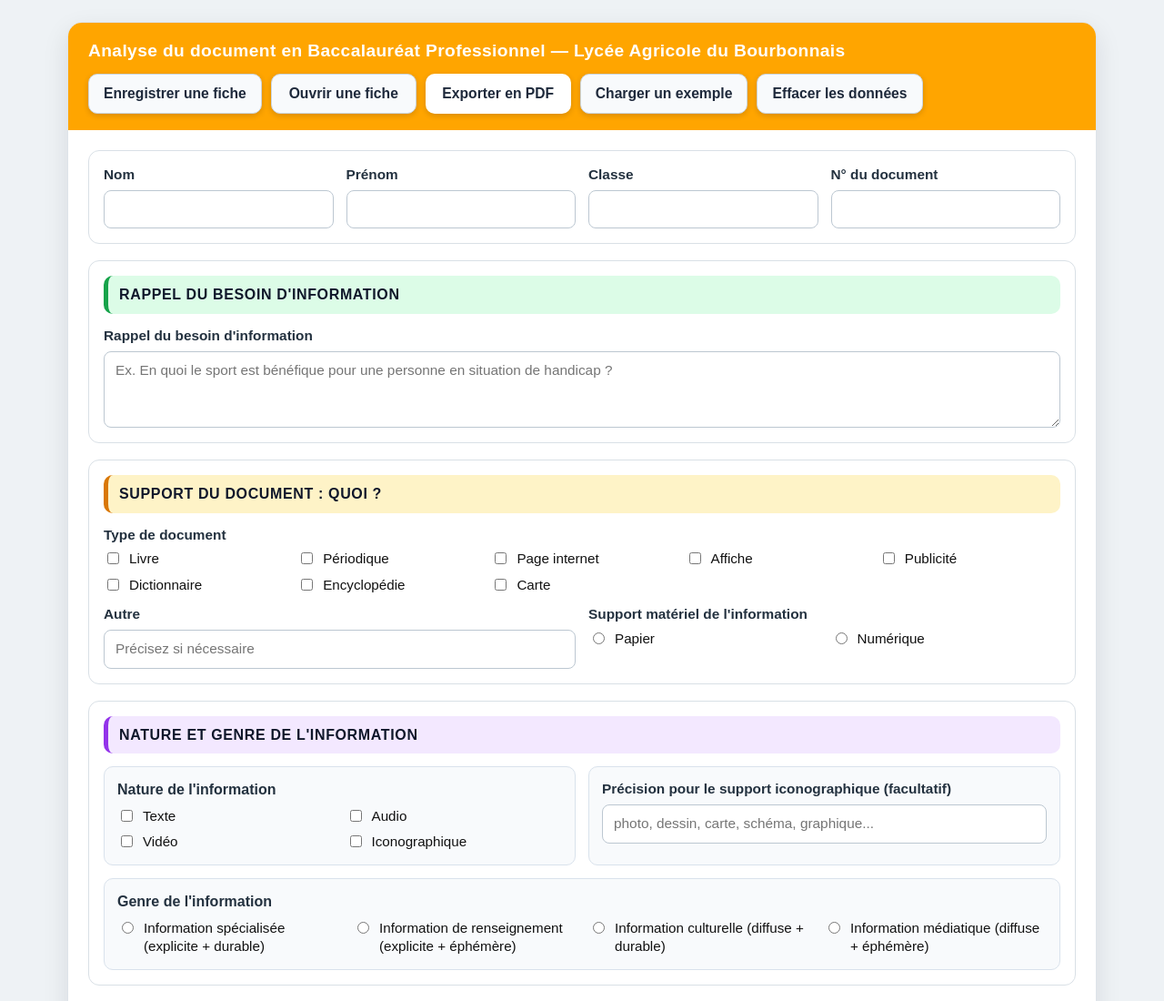
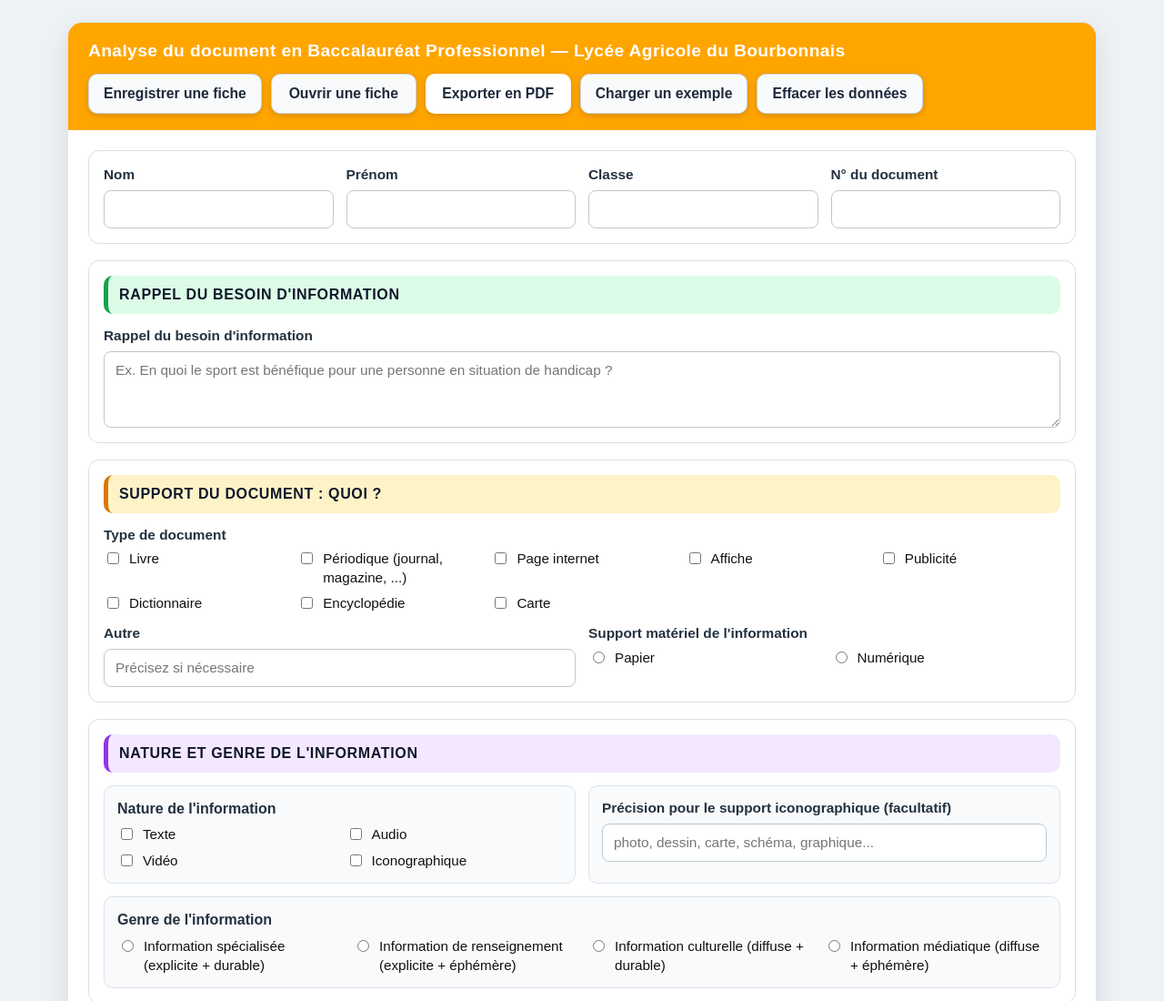
Before and after one commit to cdrEPLB/AnalyseInfoDocBacPro, a plain HTML site: page index.html in a window 1280 px wide. Shown: the top 1100 px of the page at 91% size. Drawn offline with Linux system fonts and the light colour scheme.

Commit message:
Update label for 'Périodique' checkbox

```diff
--- a/index.html
+++ b/index.html
@@ -488,7 +488,7 @@
             <div class="field-label">Type de document</div>
             <div class="check-grid compact" id="group-type">
               <label class="check-item"><input type="checkbox" value="Livre">Livre</label>
-              <label class="check-item"><input type="checkbox" value="Périodique">Périodique</label>
+              <label class="check-item"><input type="checkbox" value="Périodique">Périodique (journal, magazine, ...)</label>
               <label class="check-item"><input type="checkbox" value="Page internet">Page internet</label>
               <label class="check-item"><input type="checkbox" value="Affiche">Affiche</label>
               <label class="check-item"><input type="checkbox" value="Publicité">Publicité</label>
```
